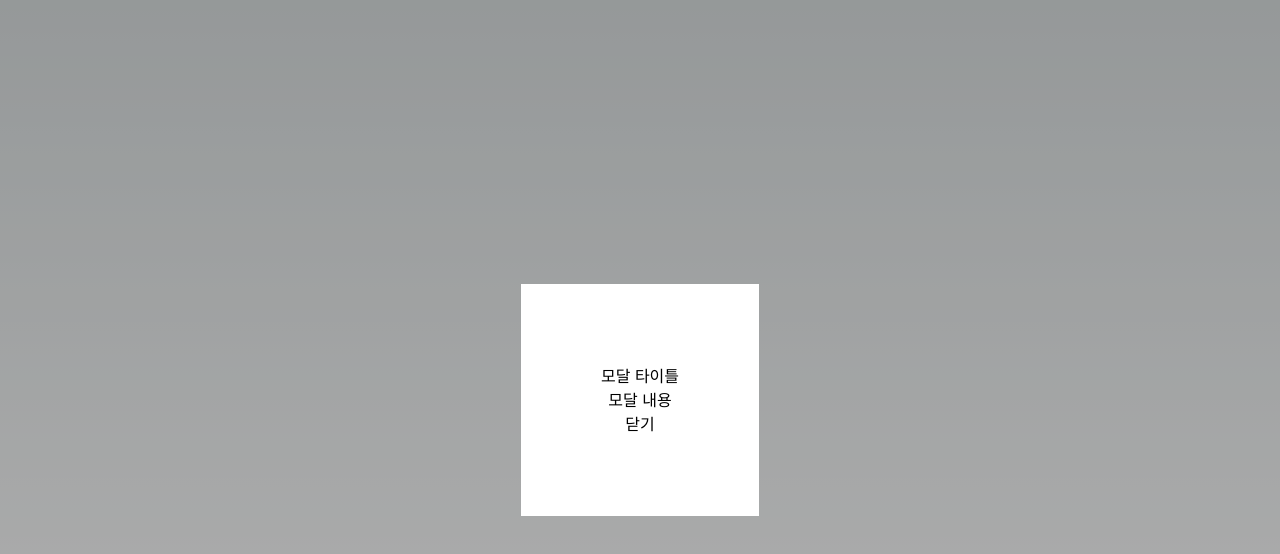
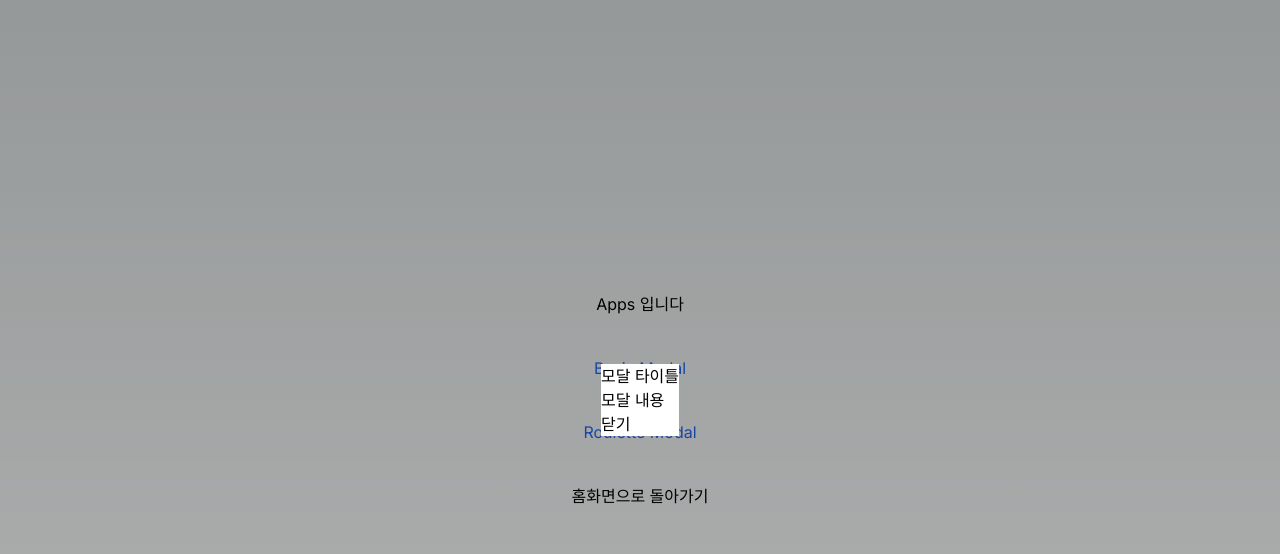
Before and after one commit to chamin966/Modal_Container, a Next.js app in the folder my-app/: page /modals in a window 1280 px wide. Both pictures are taken after a click on the button "Basic Modal". Shown: the top 554 px of the page. Built offline with nearby package versions, Linux system fonts and the light colour scheme.

Commit message:
Style: 룰렛 백그라운드 이미지 추가 및 폰트 사이즈 변경

```diff
--- a/my-app/components/modals/Modal.tsx
+++ b/my-app/components/modals/Modal.tsx
@@ -31,9 +31,7 @@ function ModalRoot({ children }: IModalProps) {
     closeModal,
   };
 
-  return (
-    <ModalContext.Provider value={modalProps}>{children}</ModalContext.Provider>
-  );
+  return <ModalContext.Provider value={modalProps}>{children}</ModalContext.Provider>;
 }
 
 const OpenButton = ({ children }: IModalProps) => {
@@ -49,30 +47,13 @@ const OpenButton = ({ children }: IModalProps) => {
 const ModalOverlay = () => {
   const { isOpen, closeModal } = useContext(ModalContext) as IModalContext;
 
-  return (
-    <>
-      {isOpen && (
-        <div
-          className='fixed bg-black opacity-30 inset-0'
-          onClick={closeModal}
-        />
-      )}
-    </>
-  );
+  return <>{isOpen && <div className='fixed bg-black opacity-30 inset-0' onClick={closeModal} />}</>;
 };
 
 const ModalContents = ({ children }: IModalProps) => {
   const { isOpen } = useContext(ModalContext) as IModalContext;
 
-  return (
-    <>
-      {isOpen && (
-        <div className='flex flex-col fixed p-20  justify-center items-center bg-white'>
-          {children}
-        </div>
-      )}
-    </>
-  );
+  return <>{isOpen && <div className='fixed bg-white'>{children}</div>}</>;
 };
 
 const ModalTitle = ({ children }: IModalProps) => {
--- a/my-app/components/modals/roulette/Roulette.tsx
+++ b/my-app/components/modals/roulette/Roulette.tsx
@@ -61,45 +61,32 @@ function RouletteRoot({ children }: IRouletteProps) {
     setSelectedIndex,
   };
 
-  return (
-    <RouletteContext.Provider value={rouletteProps}>
-      {children}
-    </RouletteContext.Provider>
-  );
+  return <RouletteContext.Provider value={rouletteProps}>{children}</RouletteContext.Provider>;
 }
 
 const RouletteContents = ({ children }: IRouletteProps) => {
   return (
-    <div className='flex flex-col justify-center items-center gap-5'>
+    <div className='flex flex-col justify-center items-center gap-60 h-[700px] w-[430px] bg-bill-background'>
       {children}
     </div>
   );
 };
 
 const RouletteSlot = () => {
-  const { isStop, isSlowDown, selectedIndex } = useContext(
-    RouletteContext,
-  ) as IRouletteContext;
+  const { isStop, isSlowDown, selectedIndex } = useContext(RouletteContext) as IRouletteContext;
 
   return (
-    <div className='h-[100px] w-[200px]'>
-      <ul className='flex flex-col items-center bg-white text-4xl max-h-[40px] overflow-hidden'>
+    <ul className='flex flex-col items-center justify-center gap-5 bg-transparent text-6xl max-h-[70px] w-full px-10 overflow-hidden'>
       {isStop ? (
-          <li className='animate-heartbeat'>{FOODS[selectedIndex]}</li>
+        <li className='animate-heartbeat text-center'>{FOODS[selectedIndex]}</li>
       ) : (
         FOODS.slice(1).map((food: string, index: number) => (
-            <li
-              className={`max-h-[40px] bg-white text-4xl ${
-                isSlowDown ? 'animate-breaking' : 'animate-rolling'
-              }`}
-              key={index}
-            >
+          <li className={`max-h-[70px] text-center ${isSlowDown ? 'animate-breaking' : 'animate-rolling'}`} key={index}>
             {food}
           </li>
         ))
       )}
     </ul>
-    </div>
   );
 };
 
@@ -110,16 +97,13 @@ const RouletteRollButton = ({ children }: IRouletteProps) => {
 };
 
 const RouletteStopButton = ({ children }: IRouletteProps) => {
-  const { isStop, stopRoulette, setSelectedIndex } = useContext(
-    RouletteContext,
-  ) as IRouletteContext;
+  const { isStop, stopRoulette, setSelectedIndex } = useContext(RouletteContext) as IRouletteContext;
 
   const handleStopButton = () => {
     if (!isStop) {
       stopRoulette();
       // 1 <= randNum <= FOODS.length - 1
-      const randNum: number =
-        Math.floor(Math.random() * (FOODS.length - 1)) + 1;
+      const randNum: number = Math.floor(Math.random() * (FOODS.length - 1)) + 1;
       setSelectedIndex(randNum);
     }
   };
--- a/my-app/tailwind.config.ts
+++ b/my-app/tailwind.config.ts
@@ -10,8 +10,8 @@ const config: Config = {
     extend: {
       backgroundImage: {
         'gradient-radial': 'radial-gradient(var(--tw-gradient-stops))',
-        'gradient-conic':
-          'conic-gradient(from 180deg at 50% 50%, var(--tw-gradient-stops))',
+        'gradient-conic': 'conic-gradient(from 180deg at 50% 50%, var(--tw-gradient-stops))',
+        'bill-background': "url('../resource/image/bill.jpg')",
       },
       keyframes: {
         rolling: {
@@ -19,7 +19,7 @@ const config: Config = {
             transform: 'translateY(0)',
           },
           '100%': {
-            transform: 'translateY(calc(-100% * 15))',
+            transform: 'translateY(calc(-100% * 10))',
           },
         },
         heartbeat: {
```
Also changed, not shown: 1 other file (tests, documents, lock files or other folders). Lines whose indentation alone changed are shown as unchanged.
